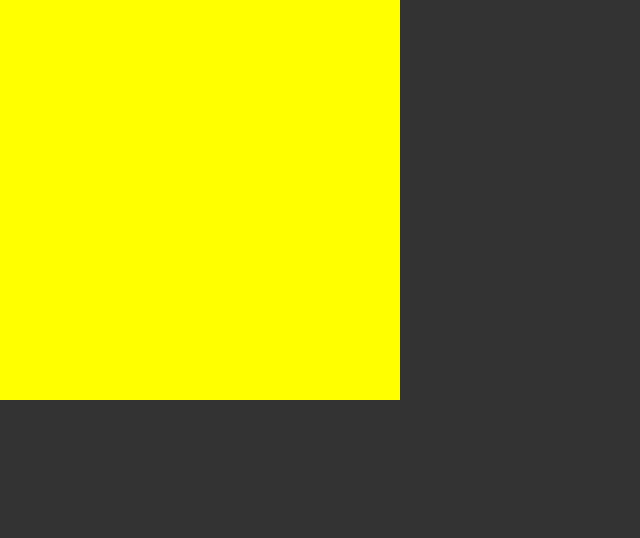
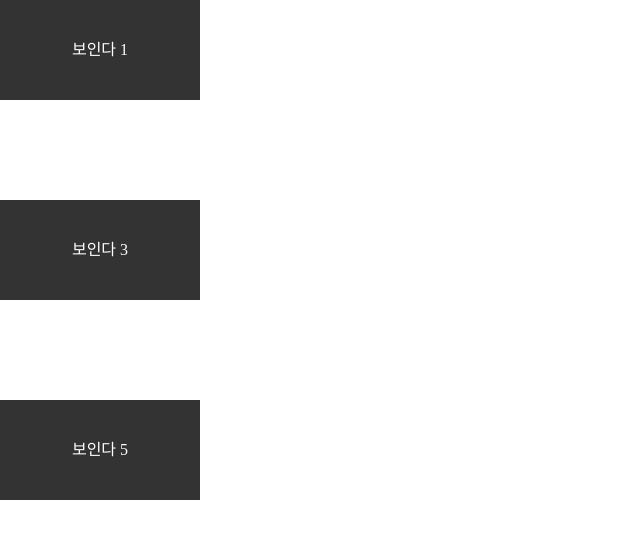
Before and after one commit to nihil-green-code/guide, a plain HTML site: page index.html in a window 1280 px wide. Shown: the whole page, without its empty margins (0-640 px from the left). Drawn offline with Linux system fonts and the light colour scheme.

Commit message:
예제 추가 + display, visibility

```diff
--- a/index.html
+++ b/index.html
@@ -12,9 +12,11 @@
 </head>
 
 <body>
-  <div>
-    <div></div>
-  </div>
+  <div>보인다 1</div>
+  <div class="visibility">보인다 2</div>
+  <div>보인다 3</div>
+  <div class="visibility">보인다 4</div>
+  <div>보인다 5</div>
 </body>
 
 </html>
--- a/style.css
+++ b/style.css
@@ -3,13 +3,15 @@
   margin: 0;
 }
 
-body>div {
+div {
+  width: 200px;
+  height: 100px;
+  text-align: center;
   background-color: #333333;
-  height: 100vh;
+  color: #ffffff;
+  line-height: 100px;
 }
 
-div>div {
-  background-color: yellow;
-  width: 50vmin;
-  height: 50vmin;
+.visibility {
+  visibility: hidden;
 }
```
Also changed, not shown: 5 other files.
